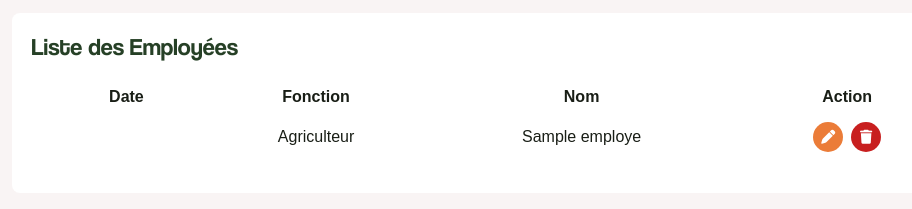
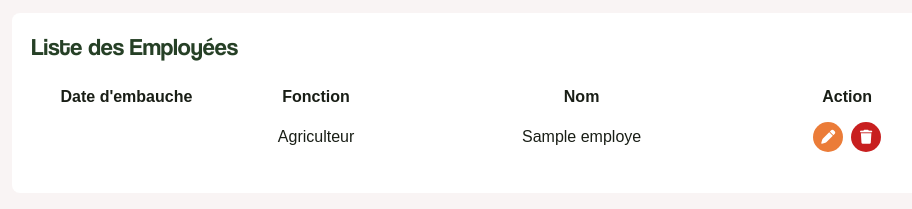
Before and after one commit to nohan24/projet-baovola, a CodeIgniter app: page /vegmarket/index.php/employe/AjoutEmploye in a window 1280 px wide. Shown: the part 591-800 px from the top of the page, without its empty margins (294-1206 px from the left). Run offline with CodeIgniter, Linux system fonts and the light colour scheme; data comes from the database, SQL or seed files in the repository; tables that the repository leaves empty hold one stand-in row (values such as "Sample post"); data that the repository does not hold is empty.

Commit message:
maj employer

```diff
--- a/application/models/Employee_model.php
+++ b/application/models/Employee_model.php
@@ -3,8 +3,8 @@ class Employee_model extends CI_Model
 {
     public function insertEmp($data, $sary)
     {
-        $sql = "insert into employe (nom, prenomEmploye, sexe, imgEmp, id_fonction , dateEmbauche, commentaire) values (%s, %s, %s, %s, %s ,%s ,%s)";
-        $req = sprintf($sql, $this->db->escape($data['nom']), $this->db->escape($data['prenom']), $data['genre'], $this->db->escape($sary), $data['fonction'], $this->db->escape($data['date']), $this->db->escape($data['commentaire']));
+        $sql = "insert into employe (nom, prenomEmploye, sexe, imgEmp, id_fonction ,dtn, dateEmbauche, commentaire) values (%s, %s, %s, %s, %s, %s ,%s ,%s)";
+        $req = sprintf($sql, $this->db->escape($data['nom']), $this->db->escape($data['prenom']), $data['genre'], $this->db->escape($sary), $data['fonction'], $this->db->escape($data['dtn']), $this->db->escape($data['date_embauche']), $this->db->escape($data['commentaire']));
         $this->db->query($req);
     }
 
--- a/application/views/employe/ajout.php
+++ b/application/views/employe/ajout.php
@@ -70,7 +70,7 @@
                         <i class="img fa-solid fa-plus"></i>
                     </div>
                     <img alt="" id="input-img" class="emp-img" width="100%" height="200px" style="display: none">
-                    <div class="align-items-center" style="width: 100%, text-align: center;">
+                    <div class="align-items-center" style="width: 100%; text-align: center;">
                         <p id="message-valid" class="message" style="display: none"><i class="fa-solid fa-circle-check" style="color: green"></i> Photo valider!</p>
                         <p id="message-invalid" class="message" style="display: none;"><i class="fa-solid fa-circle-exclamation" style="color: red"></i> Photo non valide!</p>
                     </div>
@@ -114,9 +114,9 @@
                 </div>
             </div>
             <label>Date de naissance : </label>
-            <input type="date" name="date"><br>
+            <input type="date" name="dtn"><br>
             <label>Date d'embauche: </label>
-            <input type="date" name="date">
+            <input type="date" name="date_embauche">
         </div>
 
     </form>
@@ -131,7 +131,7 @@
     <table class="table table-borderless">
         <thead>
             <tr style="justify-content: space-around;">
-                <th class="col-2">Date</th>
+                <th class="col-2">Date d'embauche</th>
                 <th class="col-2">Fonction</th>
                 <th class="col-4">Nom</th>
                 <th class="col-2">Action</th>
--- a/script.sql
+++ b/script.sql
@@ -222,10 +222,13 @@ create table Fonction(
     libelle VARCHAR(50),
     salaireHeure double PRECISION
 );
+
 insert into Fonction values
 (1,'Agriculteur',3000),
 (2,'Recolteur',4000),
-(3,'developpeur',10000) ;
+(3,'Gardien',10000)
+;
+
 
 CREATE TABLE Employe (
     id_emp SERIAL PRIMARY KEY NOT NULL,
@@ -234,6 +237,7 @@ CREATE TABLE Employe (
     sexe INT NOT NULL,
     imgEmp VARCHAR(255),
     id_fonction int,
+    dtn DATE NOT NULL,
     dateEmbauche Date NOT NULL,
     commentaire text
 );
```
